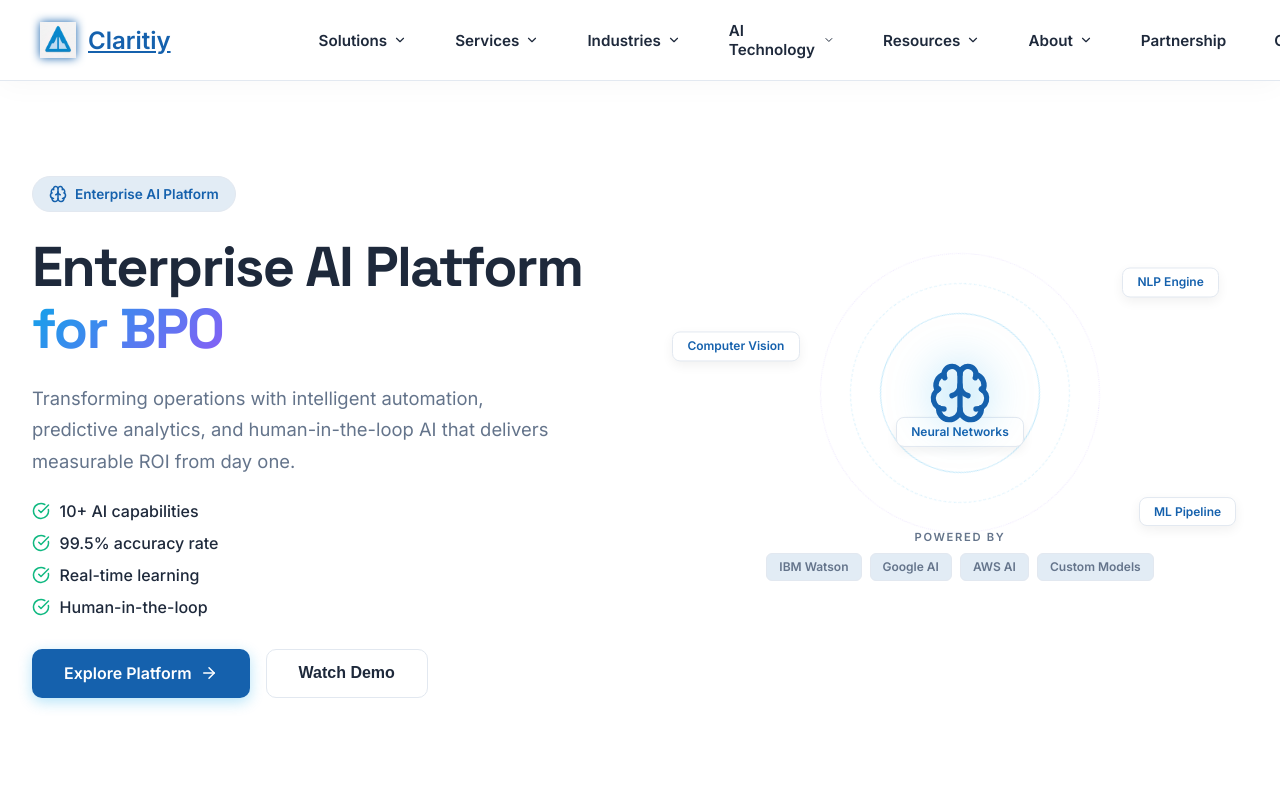
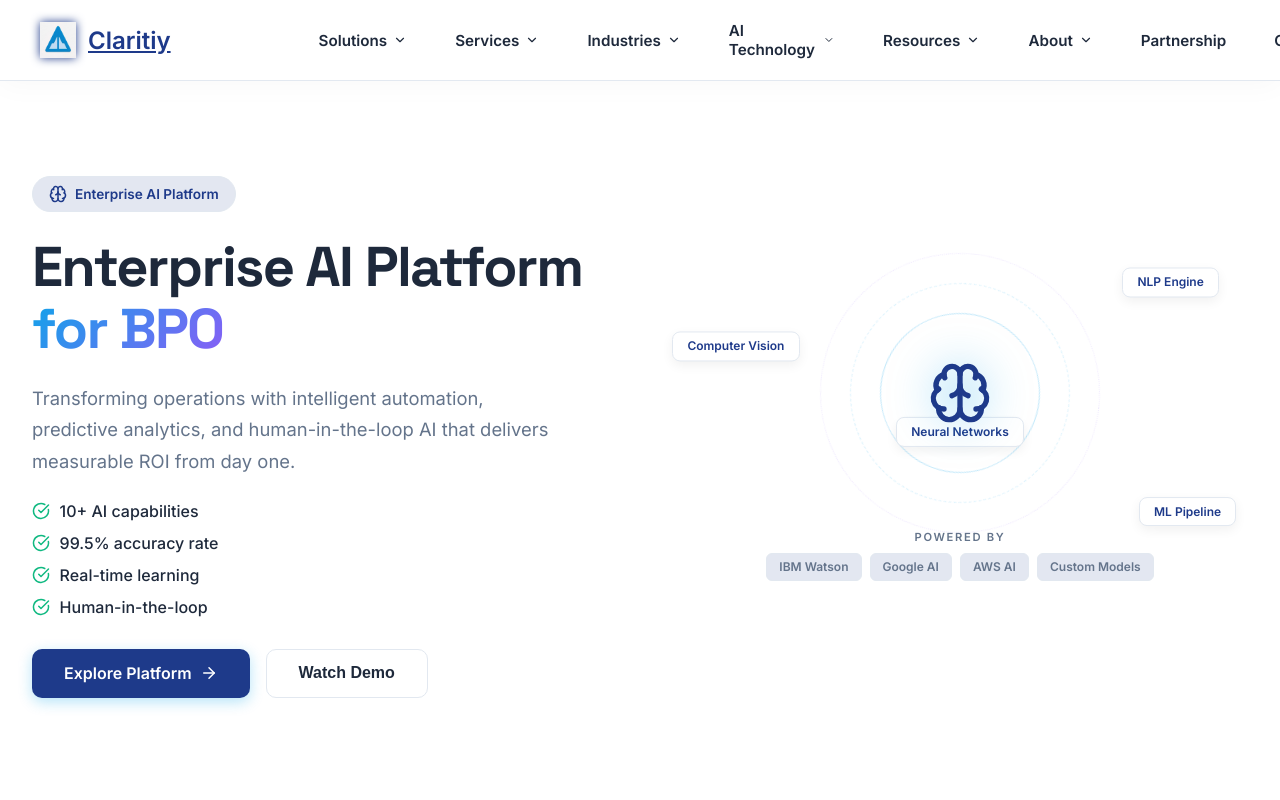
Before and after one commit to devr01499-ui/test-3, a Next.js app: page /ai-technology in a window 1280 px wide. Shown: the top 800 px of the page. Built offline with nearby package versions, Linux system fonts and the light colour scheme.

Commit message:
style: update blue accents and shaded areas to deep navy #1e3a8a

```diff
--- a/src/app/globals.css
+++ b/src/app/globals.css
@@ -1,9 +1,9 @@
 /* Reset & Base */
 :root {
   /* Vibrant Corporate Palette */
-  --electric-blue: #1561ad;
-  --electric-blue-deep: #0e4a85;
-  --sky-blue-light: rgba(21, 97, 173, 0.3);
+  --electric-blue: #1e3a8a;
+  --electric-blue-deep: #172554;
+  --sky-blue-light: rgba(30, 58, 138, 0.3);
 
   --emerald-green: #10b981;
   --emerald-vibrant: #059669;
@@ -16,7 +16,7 @@
 
   /* Neutral Palette (Optimized for Clear Sky Aesthetic) */
   --white: #ffffff;
-  --soft-gray: rgba(21, 97, 173, 0.12); /* Deep Sky Blue Glass */
+  --soft-gray: rgba(30, 58, 138, 0.12); /* Deep Navy Blue Glass */
   --medium-gray: #64748b;
   --charcoal: #1e293b;
   --charcoal-deep: #0f172a;
--- a/src/components/Shared/GlobeVisual.tsx
+++ b/src/components/Shared/GlobeVisual.tsx
@@ -61,7 +61,7 @@ export function GlobeVisual() {
           pointRadius="size"
           pointsMerge={true}
           backgroundColor="rgba(0,0,0,0)"
-          atmosphereColor="#1561ad"
+          atmosphereColor="#1e3a8a"
           atmosphereAltitude={0.15}
         />
       )}
```
